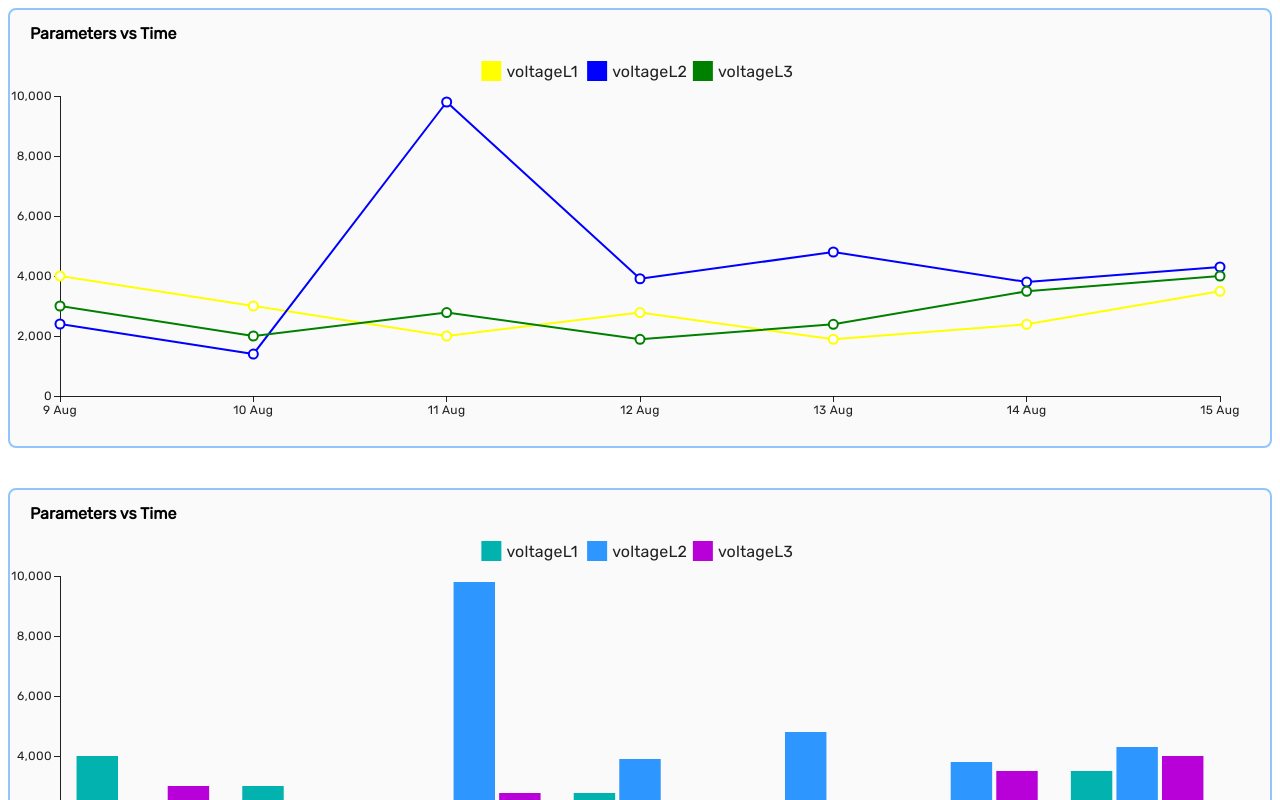
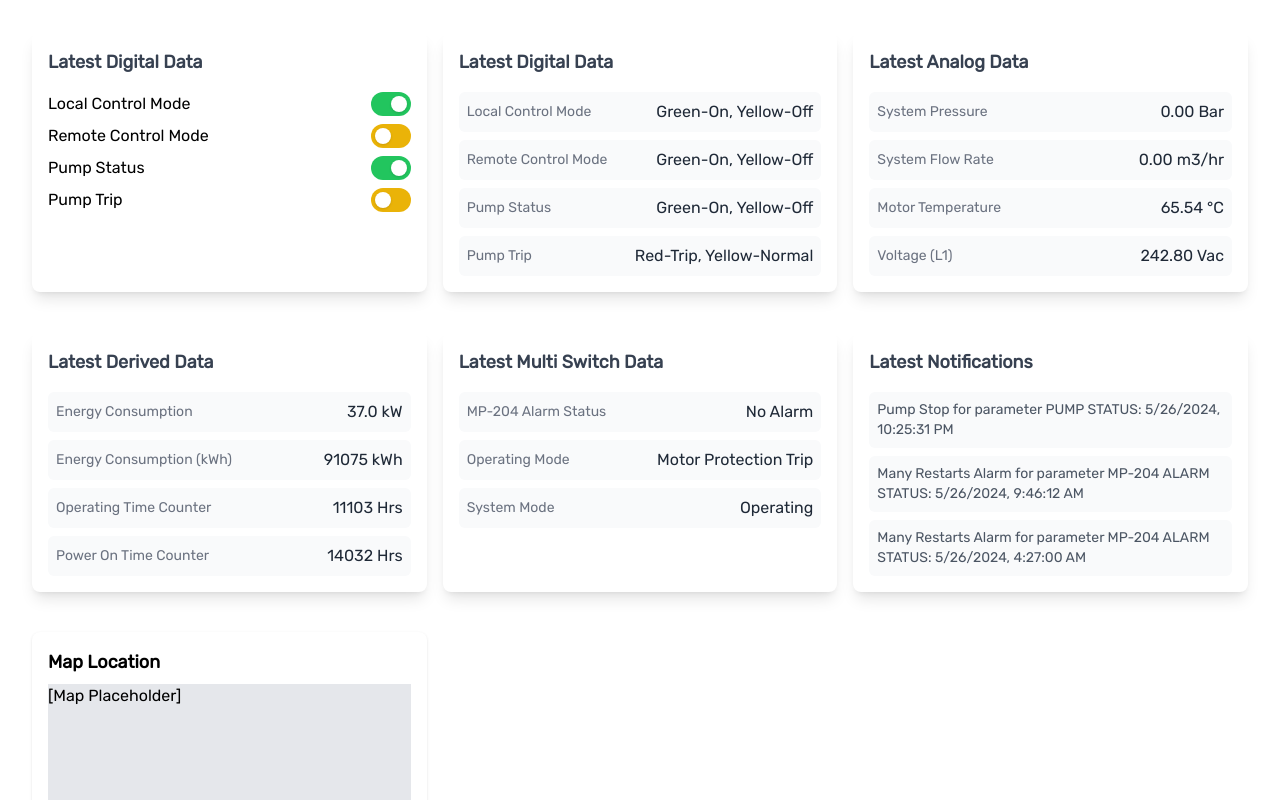
Before and after one commit to Team-Songa-Songa/IOT-Frontend, a React (Create React App) app: page /dashboard in a window 1280 px wide. Shown: the top 800 px of the page. Built offline with nearby package versions, Linux system fonts and the light colour scheme; a web font is replaced by a local one.

Commit message:
Data card and Toggle switch

```diff
--- /dev/null
+++ b/src/components/Reusable_Components/Datacard.jsx
@@ -0,0 +1,14 @@
+import React from 'react';
+
+const DataCard = ({ title, children }) => {
+  return (
+    <div className="bg-white rounded-lg shadow-lg p-4 mb-6">
+      <h2 className="text-lg font-semibold mb-4 text-gray-700">{title}</h2>
+      <div className="space-y-2">
+        {children}
+      </div>
+    </div>
+  );
+};
+
+export default DataCard;
--- /dev/null
+++ b/src/components/Reusable_Components/ToggleSwitch.jsx
@@ -0,0 +1,23 @@
+import React, { useState } from 'react';
+
+const ToggleSwitch = ({ label, initialState }) => {
+  const [isOn, setIsOn] = useState(initialState);
+
+  const handleToggle = () => {
+    setIsOn(!isOn);
+  };
+
+  return (
+    <div className="flex items-center justify-between mb-2">
+      <span>{label}</span>
+      <div
+        onClick={handleToggle}
+        className={`cursor-pointer w-10 h-6 flex items-center rounded-full p-1 transition-colors duration-300 ${isOn ? 'bg-green-500' : 'bg-yellow-500'}`}
+      >
+        <div className={`bg-white w-4 h-4 rounded-full shadow transform transition-transform duration-300 ${isOn ? 'translate-x-4' : 'translate-x-0'}`}></div>
+      </div>
+    </div>
+  );
+};
+
+export default ToggleSwitch;
--- a/src/pages/Admin/singleSiteDashboard.jsx
+++ b/src/pages/Admin/singleSiteDashboard.jsx
@@ -1,6 +1,8 @@
 import React from "react";
 import LineGraph from "../../components/Reusable_Components/LineGraph";
 import BarGraph from "../../components/Reusable_Components/BarGraph"
+import Datacard from "../../components/Reusable_Components/Datacard";
+import ToggleSwitch from "../../components/Reusable_Components/ToggleSwitch";
 import { Grid } from '@mui/material';
 
 
@@ -45,6 +47,107 @@ function SingleSiteDashboardPage() {
 
   return (
     <div>
+        <div className="p-4 md:p-8">
+        <div className="grid grid-cols-1 gap-4 md:grid-cols-2 lg:grid-cols-3">
+          <Datacard title="Latest Digital Data">
+            <ToggleSwitch label="Local Control Mode" initialState={true} />
+            <ToggleSwitch label="Remote Control Mode" initialState={false} />
+            <ToggleSwitch label="Pump Status" initialState={true} />
+            <ToggleSwitch label="Pump Trip" initialState={false} />
+          </Datacard>
+
+          <Datacard title="Latest Digital Data">
+          <div className="flex justify-between items-center p-2 bg-gray-50 rounded-md">
+            <span className="text-sm text-gray-500">Local Control Mode</span>
+            <span className="font-medium text-gray-800">Green-On, Yellow-Off</span>
+          </div>
+          <div className="flex justify-between items-center p-2 bg-gray-50 rounded-md">
+            <span className="text-sm text-gray-500">Remote Control Mode</span>
+            <span className="font-medium text-gray-800">Green-On, Yellow-Off</span>
+          </div>
+          <div className="flex justify-between items-center p-2 bg-gray-50 rounded-md">
+            <span className="text-sm text-gray-500">Pump Status</span>
+            <span className="font-medium text-gray-800">Green-On, Yellow-Off</span>
+          </div>
+          <div className="flex justify-between items-center p-2 bg-gray-50 rounded-md">
+            <span className="text-sm text-gray-500">Pump Trip</span>
+            <span className="font-medium text-gray-800">Red-Trip, Yellow-Normal</span>
+          </div>
+        </Datacard>
+
+        <Datacard title="Latest Analog Data">
+          <div className="flex justify-between items-center p-2 bg-gray-50 rounded-md">
+            <span className="text-sm text-gray-500">System Pressure</span>
+            <span className="font-medium text-gray-800">0.00 Bar</span>
+          </div>
+          <div className="flex justify-between items-center p-2 bg-gray-50 rounded-md">
+            <span className="text-sm text-gray-500">System Flow Rate</span>
+            <span className="font-medium text-gray-800">0.00 m3/hr</span>
+          </div>
+          <div className="flex justify-between items-center p-2 bg-gray-50 rounded-md">
+            <span className="text-sm text-gray-500">Motor Temperature</span>
+            <span className="font-medium text-gray-800">65.54 °C</span>
+          </div>
+          <div className="flex justify-between items-center p-2 bg-gray-50 rounded-md">
+            <span className="text-sm text-gray-500">Voltage (L1)</span>
+            <span className="font-medium text-gray-800">242.80 Vac</span>
+          </div>
+        </Datacard>
+
+        <Datacard title="Latest Derived Data">
+          <div className="flex justify-between items-center p-2 bg-gray-50 rounded-md">
+            <span className="text-sm text-gray-500">Energy Consumption</span>
+            <span className="font-medium text-gray-800">37.0 kW</span>
+          </div>
+          <div className="flex justify-between items-center p-2 bg-gray-50 rounded-md">
+            <span className="text-sm text-gray-500">Energy Consumption (kWh)</span>
+            <span className="font-medium text-gray-800">91075 kWh</span>
+          </div>
+          <div className="flex justify-between items-center p-2 bg-gray-50 rounded-md">
+            <span className="text-sm text-gray-500">Operating Time Counter</span>
+            <span className="font-medium text-gray-800">11103 Hrs</span>
+          </div>
+          <div className="flex justify-between items-center p-2 bg-gray-50 rounded-md">
+            <span className="text-sm text-gray-500">Power On Time Counter</span>
+            <span className="font-medium text-gray-800">14032 Hrs</span>
+          </div>
+        </Datacard>
+
+        <Datacard title="Latest Multi Switch Data">
+          <div className="flex justify-between items-center p-2 bg-gray-50 rounded-md">
+            <span className="text-sm text-gray-500">MP-204 Alarm Status</span>
+            <span className="font-medium text-gray-800">No Alarm</span>
+          </div>
+          <div className="flex justify-between items-center p-2 bg-gray-50 rounded-md">
+            <span className="text-sm text-gray-500">Operating Mode</span>
+            <span className="font-medium text-gray-800">Motor Protection Trip</span>
+          </div>
+          <div className="flex justify-between items-center p-2 bg-gray-50 rounded-md">
+            <span className="text-sm text-gray-500">System Mode</span>
+            <span className="font-medium text-gray-800">Operating</span>
+          </div>
+        </Datacard>
+
+        <Datacard title="Latest Notifications">
+          <div className="text-sm text-gray-600 p-2 bg-gray-50 rounded-md">
+            Pump Stop for parameter PUMP STATUS: 5/26/2024, 10:25:31 PM
+          </div>
+          <div className="text-sm text-gray-600 p-2 bg-gray-50 rounded-md">
+            Many Restarts Alarm for parameter MP-204 ALARM STATUS: 5/26/2024, 9:46:12 AM
+          </div>
+          <div className="text-sm text-gray-600 p-2 bg-gray-50 rounded-md">
+            Many Restarts Alarm for parameter MP-204 ALARM STATUS: 5/26/2024, 4:27:00 AM
+          </div>
+        </Datacard>
+
+          {/* Map Component can be added here */}
+          <div className="bg-white rounded-lg shadow p-4">
+            <h2 className="text-lg font-semibold mb-2">Map Location</h2>
+            <div className="w-full h-64 bg-gray-200">[Map Placeholder]</div>
+          </div>
+        </div>
+      </div>
+
         <Grid container spacing={3}>
 
             <Grid item xs={12}>
```
